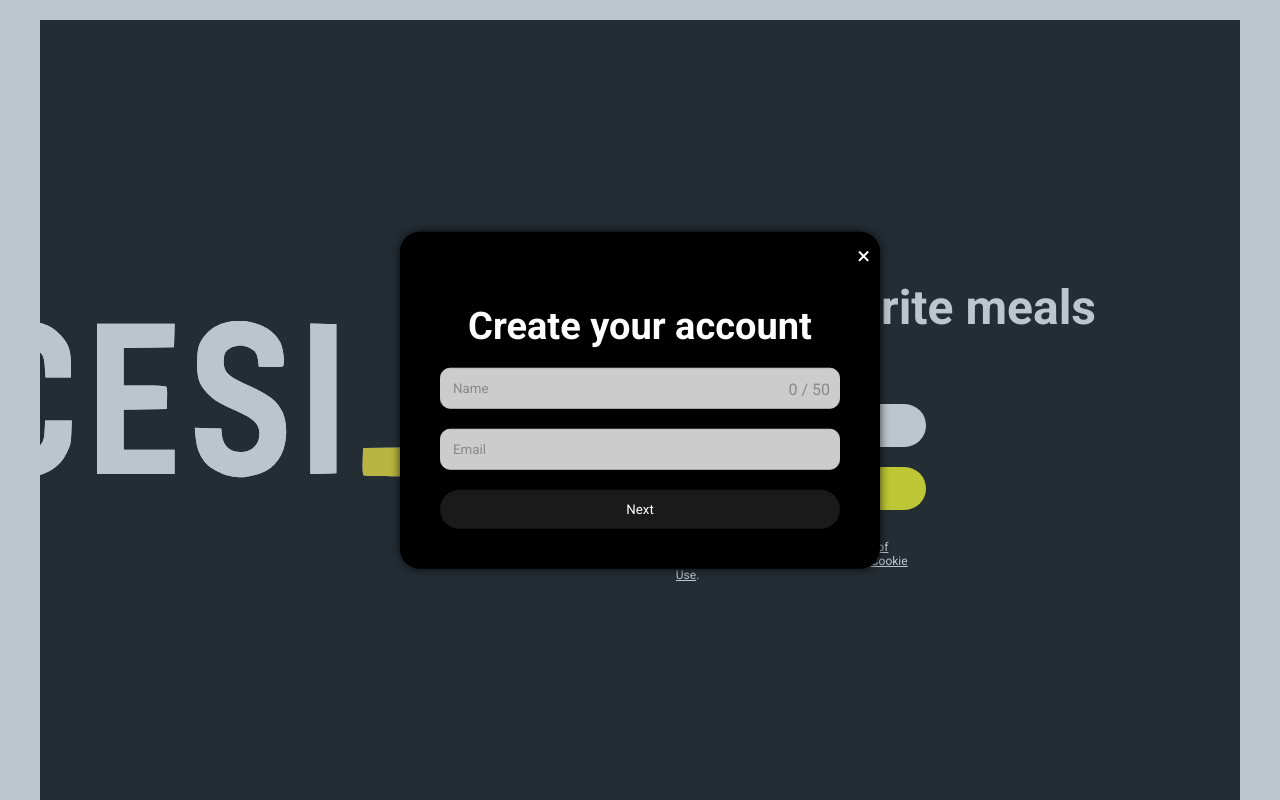
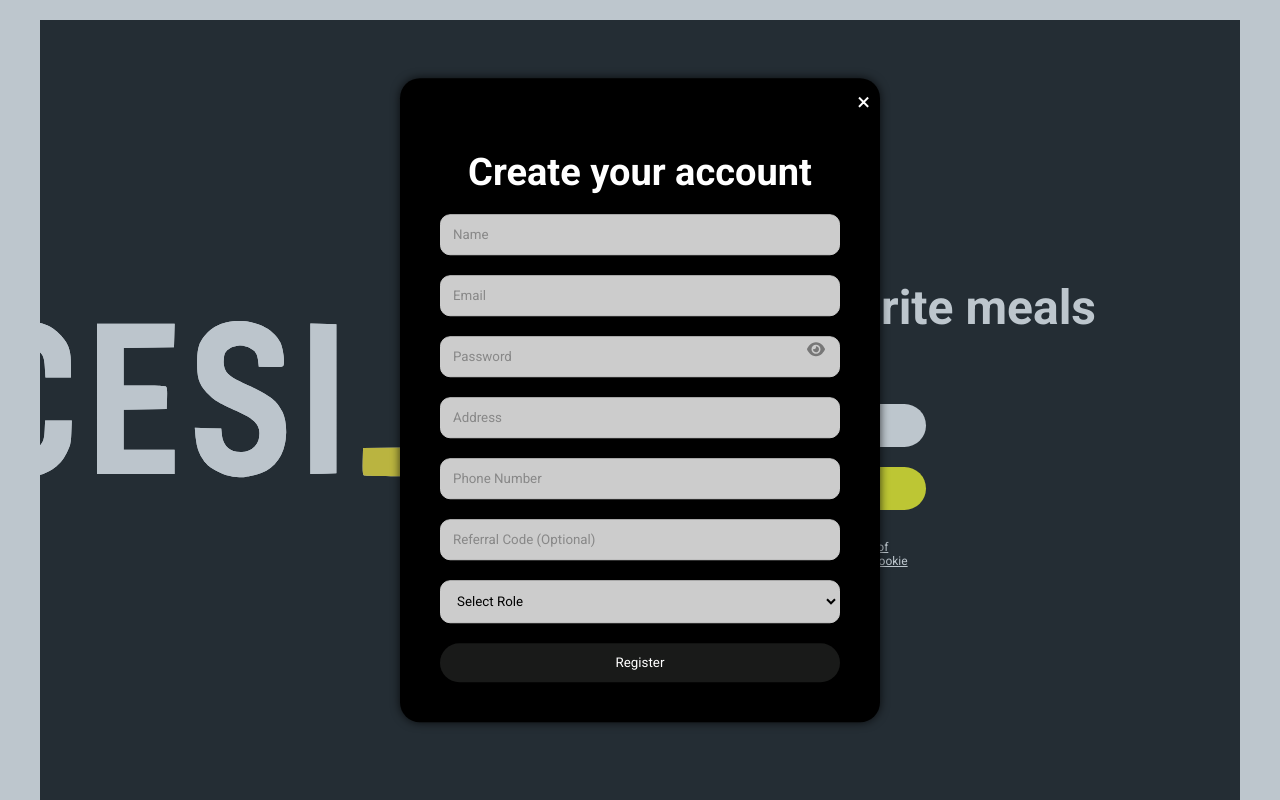
Before and after one commit to YoussefRais12/CESI_X, a React (Create React App) app in the folder client/: page / in a window 1280 px wide. Both pictures are taken after a click on the button "Create account". Built offline with nearby package versions, Linux system fonts and the light colour scheme; a web font is replaced by a local one.

Commit message:
[fix] register

```diff
--- a/client/src/pages/Login.jsx
+++ b/client/src/pages/Login.jsx
@@ -1,7 +1,6 @@
-// LoginContainer.jsx
 import React, { useState, useRef, useEffect } from 'react';
 import { FontAwesomeIcon } from '@fortawesome/react-fontawesome';
-import { faEye, faEyeSlash, faHamburger, faBuilding } from '@fortawesome/free-solid-svg-icons';
+import { faEye, faEyeSlash } from '@fortawesome/free-solid-svg-icons';
 import '../styles/login.css';
 import { userLogin, userRegister } from '../redux/slice/userSlice';
 import { useDispatch } from 'react-redux';
@@ -12,11 +11,14 @@ const LoginContainer = ({ ping, setPing }) => {
     const navigate = useNavigate();
     const location = useLocation();
     const [login, setLogin] = useState({ email: '', password: '', showPassword: false });
-    const [newUser, setNewUser] = useState({ name: '', email: '', password: '', role: '', referralCode: '' });
+    const [newUser, setNewUser] = useState({
+        name: '', email: '', password: '', role: '', referralCode: '',
+        address: '', phoneNumber: '', showPassword: false
+    });
     const [error, setError] = useState('');
+    const [validationErrors, setValidationErrors] = useState({});
     const [showSignInModal, setShowSignInModal] = useState(false);
     const [showCreateAccountModal, setShowCreateAccountModal] = useState(false);
-    const [currentStep, setCurrentStep] = useState(1);
     const [languageData, setLanguageData] = useState({});
     const passwordRef = useRef(null);
 
@@ -36,6 +38,10 @@ const LoginContainer = ({ ping, setPing }) => {
         setLogin({ ...login, showPassword: !login.showPassword });
     };
 
+    const toggleNewUserPasswordVisibility = () => {
+        setNewUser({ ...newUser, showPassword: !newUser.showPassword });
+    };
+
     const handleKeyPress = (e) => {
         if (e.key === 'Enter') {
             if (e.target.id === 'email') {
@@ -49,9 +55,7 @@ const LoginContainer = ({ ping, setPing }) => {
     const handleLogin = async () => {
         try {
             setError('');
-
             const response = await dispatch(userLogin(login)).unwrap();
-
             if (response.token) {
                 navigate('/feed');
                 setPing(!ping);
@@ -66,46 +70,47 @@ const LoginContainer = ({ ping, setPing }) => {
         }
     };
 
+    const validateInputs = () => {
+        const errors = {};
+        if (!newUser.name) {
+            errors.name = 'Name is required.';
+        }
+        if (!newUser.email) {
+            errors.email = 'Email is required.';
+        } else if (!validateEmail(newUser.email)) {
+            errors.email = 'Invalid email format.';
+        }
+        if (!newUser.password) {
+            errors.password = 'Password is required.';
+        } else if (!validatePassword(newUser.password)) {
+            errors.password = 'Password must be at least 8 characters long and include at least one uppercase letter, one lowercase letter, one digit, and one special character.';
+        }
+        if (!newUser.address) {
+            errors.address = 'Address is required.';
+        }
+        if (!newUser.phoneNumber) {
+            errors.phoneNumber = 'Phone number is required.';
+        }
+        if (!newUser.role) {
+            errors.role = 'Role is required.';
+        }
+        setValidationErrors(errors);
+        return Object.keys(errors).length === 0;
+    };
+
     const handleRegister = async () => {
+        if (!validateInputs()) {
+            return;
+        }
         try {
+            console.log('Registering user:', newUser); // Debug log
             await dispatch(userRegister(newUser)).unwrap();
-            setNewUser({ name: '', email: '', password: '', role: '', referralCode: '' });
-            handleLoginWithNewUser();
+            setNewUser({ name: '', email: '', password: '', role: '', referralCode: '', address: '', phoneNumber: '' });
+            setShowCreateAccountModal(false); // Close modal on successful registration
+            setShowSignInModal(true); // Show login modal
         } catch (error) {
             setError('Error registering user.');
             console.error("Error registering user", error);
-        }
-    };
-
-    const handleLoginWithNewUser = async () => {
-        try {
-            setError('');
-
-            const response = await dispatch(userLogin({ email: newUser.email, password: newUser.password })).unwrap();
-
-            if (response.token) {
-                navigate('/feed');
-                setPing(!ping);
-                setShowCreateAccountModal(false); // Close modal on successful account creation and login
-            }
-        } catch (error) {
-            setError('Error logging in with new account.');
-            console.error('Login error:', error);
-        }
-    };
-
-    const nextStep = () => {
-        if (currentStep === 1 && (!newUser.name || !newUser.email)) {
-            setError('Name and email are required.');
-        } else if (currentStep === 2 && !newUser.password) {
-            setError('Password is required.');
-        } else if (currentStep === 1 && !validateEmail(newUser.email)) {
-            setError('Invalid email format.');
-        } else if (currentStep === 2 && !validatePassword(newUser.password)) {
-            setError('Password must be at least 8 characters long and include at least one uppercase letter, one lowercase letter, one digit, and one special character.');
-        } else {
-            setError('');
-            setCurrentStep(currentStep + 1);
         }
     };
 
@@ -119,9 +124,8 @@ const LoginContainer = ({ ping, setPing }) => {
         return re.test(String(password));
     };
 
-    const selectRole = (role) => {
-        setNewUser({ ...newUser, role: role });
-        handleRegister();
+    const handleInputChange = (e) => {
+        setNewUser({ ...newUser, [e.target.name]: e.target.value });
     };
 
     return (
@@ -132,8 +136,10 @@ const LoginContainer = ({ ping, setPing }) => {
                 <div className="button-container">
                     <button className="sign-in" onClick={() => setShowSignInModal(true)}>Sign in</button>
                     <button className="create-account" onClick={() => {
-                        setNewUser({ name: '', email: '', password: '', role: '', referralCode: '' });
-                        setCurrentStep(1);
+                        setNewUser({
+                            name: '', email: '', password: '', role: '', referralCode: '',
+                            address: '', phoneNumber: '', showPassword: false
+                        });
                         setShowCreateAccountModal(true);
                     }}>Create account</button>
                     <p className="terms-text">
@@ -185,64 +191,84 @@ const LoginContainer = ({ ping, setPing }) => {
                         <div className="login-container">
                             <span className="close" onClick={() => setShowCreateAccountModal(false)}>&times;</span>
                             <h2 className="headline-login">Create your account</h2>
-                            {currentStep === 1 && (
-                                <div>
                             <div className="input-container">
                                 <input
                                     type="text"
+                                    name="name"
                                     placeholder="Name"
                                     value={newUser.name}
-                                            onChange={(e) => setNewUser({ ...newUser, name: e.target.value })}
+                                    onChange={handleInputChange}
                                 />
-                                        <span className="input-count">{newUser.name.length} / 50</span>
+                                {validationErrors.name && <p className="error">{validationErrors.name}</p>}
                             </div>
                             <div className="input-container">
                                 <input
                                     type="email"
+                                    name="email"
                                     placeholder="Email"
                                     value={newUser.email}
-                                            onChange={(e) => setNewUser({ ...newUser, email: e.target.value })}
+                                    onChange={handleInputChange}
                                 />
+                                {validationErrors.email && <p className="error">{validationErrors.email}</p>}
                             </div>
-                                </div>
-                            )}
-                            {currentStep === 2 && (
-                                <div>
                             <div className="input-container">
                                 <input
-                                            type="password"
+                                    type={newUser.showPassword ? 'text' : 'password'}
+                                    name="password"
                                     placeholder="Password"
                                     value={newUser.password}
-                                            onChange={(e) => setNewUser({ ...newUser, password: e.target.value })}
+                                    onChange={handleInputChange}
                                 />
+                                <FontAwesomeIcon
+                                    icon={newUser.showPassword ? faEyeSlash : faEye}
+                                    onClick={toggleNewUserPasswordVisibility}
+                                    className="eye-icon"
+                                />
+                                {validationErrors.password && <p className="error">{validationErrors.password}</p>}
                             </div>
-                                </div>
-                            )}
-                            {currentStep === 3 && (
-                                <div>
                             <div className="input-container">
                                 <input
                                     type="text"
+                                    name="address"
+                                    placeholder="Address"
+                                    value={newUser.address}
+                                    onChange={handleInputChange}
+                                />
+                                {validationErrors.address && <p className="error">{validationErrors.address}</p>}
+                            </div>
+                            <div className="input-container">
+                                <input
+                                    type="text"
+                                    name="phoneNumber"
+                                    placeholder="Phone Number"
+                                    value={newUser.phoneNumber}
+                                    onChange={handleInputChange}
+                                />
+                                {validationErrors.phoneNumber && <p className="error">{validationErrors.phoneNumber}</p>}
+                            </div>
+                            <div className="input-container">
+                                <input
+                                    type="text"
+                                    name="referralCode"
                                     placeholder="Referral Code (Optional)"
                                     value={newUser.referralCode}
-                                            onChange={(e) => setNewUser({ ...newUser, referralCode: e.target.value })}
+                                    onChange={handleInputChange}
                                 />
                             </div>
-                                    <div className="role-selection-container">
-                                        <button className="role-button" onClick={() => selectRole('client')}>
-                                            Client
-                                            <FontAwesomeIcon icon={faHamburger} className="role-icon" />
-                                        </button>
-                                        <button className="role-button" onClick={() => selectRole('entreprise')}>
-                                            Entreprise
-                                            <FontAwesomeIcon icon={faBuilding} className="role-icon" />
-                                        </button>
+                            <div className="input-container">
+                                <select
+                                    name="role"
+                                    value={newUser.role}
+                                    onChange={handleInputChange}
+                                >
+                                    <option value="">Select Role</option>
+                                    <option value="user">User</option>
+                                    <option value="restaurantOwner">Restaurant Owner</option>
+                                    <option value="deliveryPerson">Delivery Person</option>
+                                </select>
+                                {validationErrors.role && <p className="error">{validationErrors.role}</p>}
                             </div>
-                                </div>
-                            )}
-                            {currentStep < 3 && (
-                                <button onClick={nextStep}>Next</button>
-                            )}
+                            <button onClick={handleRegister}>Register</button>
                             {error && <p className="error">{error}</p>}
                         </div>
                     </div>
```
Also changed, not shown: client/src/pages/Profile.jsx (+7 -3 lines), 2 other files (tests, documents, lock files or other folders). Lines whose indentation alone changed are shown as unchanged.
